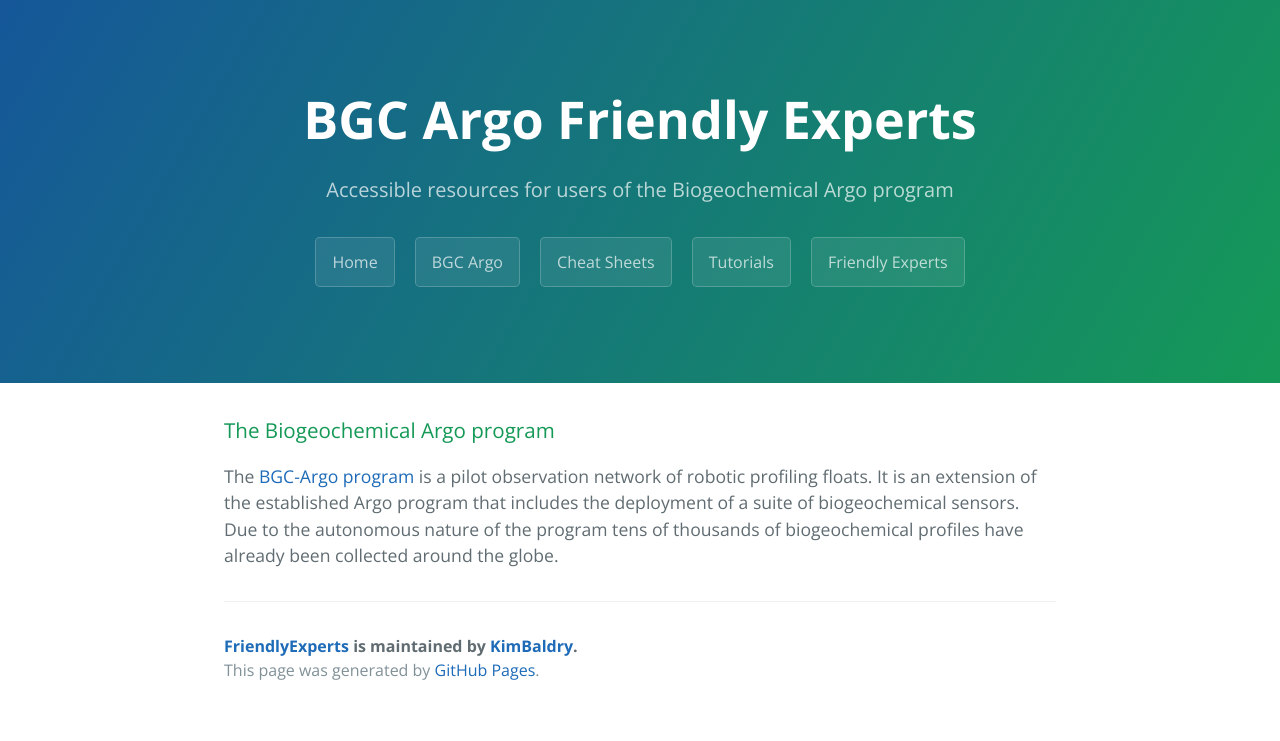
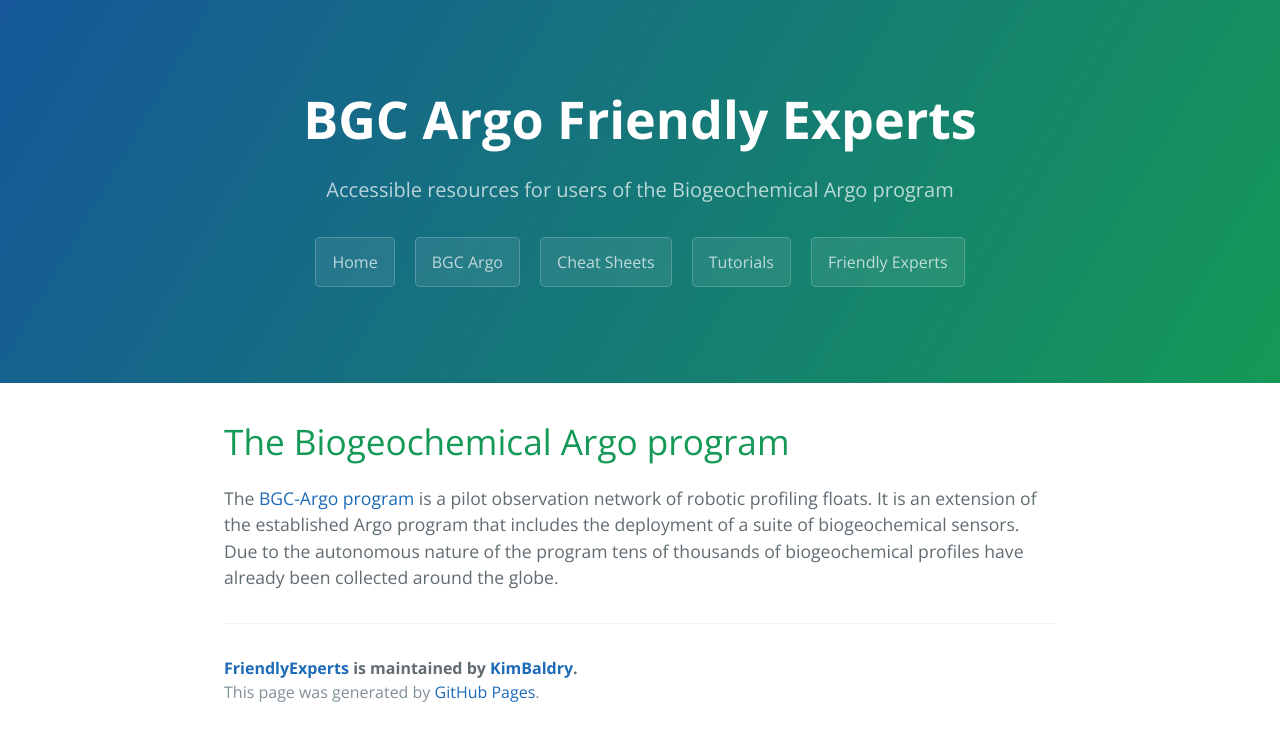
Before and after one commit to KimBaldry/FriendlyExperts, a Jekyll site: the page built from BGC_Argo/index.md, in a window 1280 px wide. Shown: the top 741 px of the page. Built offline with Jekyll 4.4.1, drawn with Linux system fonts in a browser that asks for light colours.

```diff
--- a/BGC_Argo/index.md
+++ b/BGC_Argo/index.md
@@ -4,6 +4,6 @@ title: BGC Argo Friendly Experts
 description: Accessible resources for users of the Biogeochemical Argo program
 ---
 
-### The Biogeochemical Argo program
+# The Biogeochemical Argo program
 
 The [BGC-Argo program](https://biogeochemical-argo.org/) is a pilot observation network of robotic profiling floats. It is an extension of the established Argo program that includes the deployment of a suite of biogeochemical sensors. Due to the autonomous nature of the program tens of thousands of biogeochemical profiles have already been collected around the globe.
```
